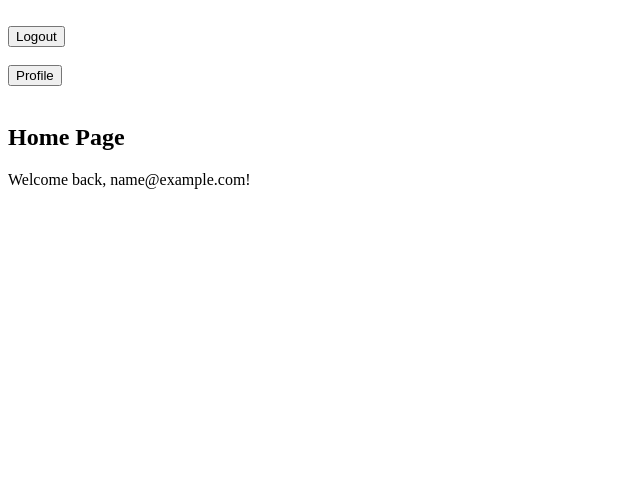
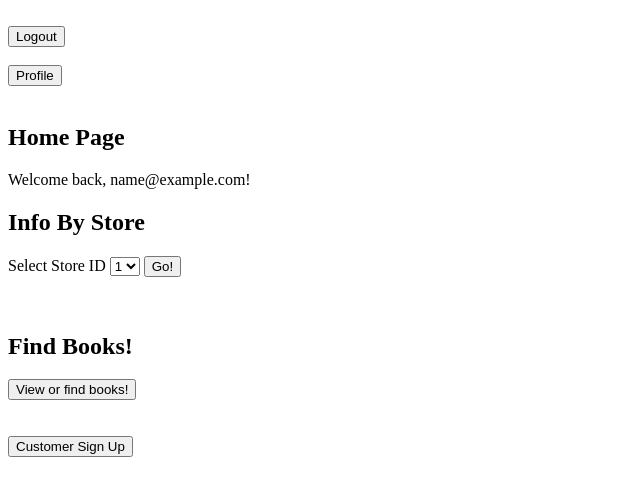
Before and after one commit to gabejchambers/508-Final-Project, a PHP site: page /CustomerHome.php in a window 1280 px wide. Shown: the top 496 px of the page, without its empty margins (0-640 px from the left). Run offline with PHP 8.4, Linux system fonts and the light colour scheme; the visitor is signed in with stand-in values (Sample User, id 1); tables that the repository leaves empty hold one stand-in row (values such as "Sample post").

Commit message:
add front page functionality to user home

```diff
--- a/CustomerHome.php
+++ b/CustomerHome.php
@@ -29,6 +29,45 @@
     <h2>Home Page</h2>
     <p>Welcome back, <?=$_SESSION['c_email']?>!</p>
 
+    <h2>Info By Store</h2>
+
+    <div>
+        <?php
+        $st_sql = "select SID from Store";
+        $st_rs = $conn->prepare($st_sql);
+        $st_rs->execute();
+        $st_result = $st_rs->get_result();
+        ?>
+
+        <form method="POST" action="StoreMain.php" id="sidList">
+            <label for="storeID">Select Store ID</label>
+            <select name="sid_val" id="sid_val" form="sidList">
+                <?php
+                while($row = $st_result->fetch_assoc())
+                {
+                    $s_id = $row['SID'];
+                    echo "<option value='" . $s_id . "'>" . $s_id . "</option>";
+                }
+                ?>
+            </select>
+            <button type="submit">Go!</button>
+        </form>
+
+    </div>
+
+
+    <br>
+    <br>
+    <h2>Find Books!</h2>
+    <form method="POST" action="BookMain.php">
+        <input type="submit" value="View or find books!">
+    </form>
+    <br>
+    <br>
+    <form method="POST" action="CustomerSignUp.php">
+        <input type="submit" value="Customer Sign Up">
+    </form>
+
     <?php
     mysqli_close($conn);
     ?>
```
